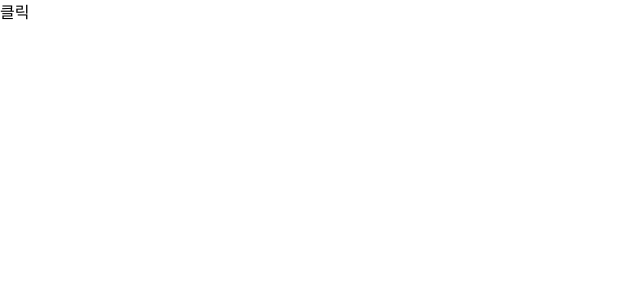
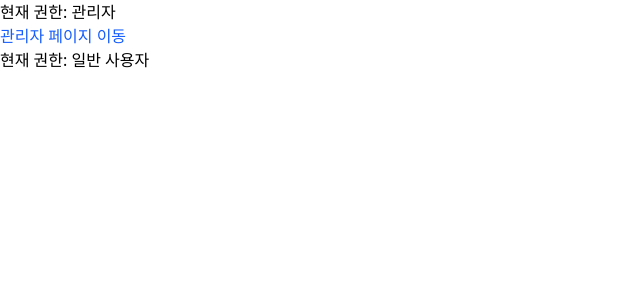
Before and after one commit to tlfh04/learning, a React (Vite) app in the folder react/my-react-app/: page / in a window 1280 px wide. Shown: the top 300 px of the page, without its empty margins (0-640 px from the left). Built offline with nearby package versions, Linux system fonts and the light colour scheme.

Commit message:
create Condition learning

```diff
--- a/react/my-react-app/src/App.jsx
+++ b/react/my-react-app/src/App.jsx
@@ -1,10 +1,11 @@
 import React from "react";
 import Parent from "./components/Component/Props/Parent";
-import CardContainer from "./components/Component/PropsFunction/CardContainer";
+import Container from "./components/Component/Condition/Container";
+Container;
 function App() {
   return (
     <div>
-      <CardContainer />
+      <Container></Container>
     </div>
   );
 }
--- /dev/null
+++ b/react/my-react-app/src/components/Component/Condition/AdminLink.jsx
@@ -0,0 +1,10 @@
+import React from "react";
+
+export default function AdminLink({ isAdmin }) {
+  return (
+    <div>
+      <p>현재 권한: {isAdmin ? "관리자" : "일반 사용자"}</p>
+      {isAdmin && <a className="text-blue-600">관리자 페이지 이동</a>}
+    </div>
+  );
+}
--- /dev/null
+++ b/react/my-react-app/src/components/Component/Condition/Container.jsx
@@ -0,0 +1,11 @@
+import React from "react";
+import LoginStatus from "./LoginStatus";
+import AdminLink from "./AdminLink";
+export default function Container() {
+  return (
+    <div>
+      <AdminLink isAdmin={true} />
+      <AdminLink isAdmin={false} />
+    </div>
+  );
+}
--- /dev/null
+++ b/react/my-react-app/src/components/Component/Condition/LoginStatus.jsx
@@ -0,0 +1,13 @@
+import React from "react";
+
+export default function LoginStatus({ isLogin, userName }) {
+  return (
+    <div>
+      <p>로그인 상태 : {isLogin ? "로그인" : "비로그인"}</p>
+      <p>{isLogin ? `${userName}님 환영합니다` : "로그인 해주세요"}</p>
+      <button className="border-1 bg-gray-300">
+        {isLogin ? "로그아웃" : "로그인"}
+      </button>
+    </div>
+  );
+}
```
Also changed, not shown: react/my-react-app/src/components/Component/Props/PropsChildren/Child.jsx (renamed from react/my-react-app/src/components/Component/PropsChildren/Child.jsx), react/my-react-app/src/components/Component/Props/PropsChildren/Parent.jsx (renamed from react/my-react-app/src/components/Component/PropsChildren/Parent.jsx), react/my-react-app/src/components/Component/Props/PropsFunction/Card.jsx (renamed from react/my-react-app/src/components/Component/PropsFunction/Card.jsx), react/my-react-app/src/components/Component/Props/PropsFunction/CardContainer.jsx (renamed from react/my-react-app/src/components/Component/PropsFunction/CardContainer.jsx), react/my-react-app/src/components/Component/Props/PropsFunction/Form.jsx (renamed from react/my-react-app/src/components/Component/PropsFunction/Form.jsx), react/my-react-app/src/components/Component/Props/PropsFunction/FormContainer.jsx (renamed from react/my-react-app/src/components/Component/PropsFunction/FormContainer.jsx).
